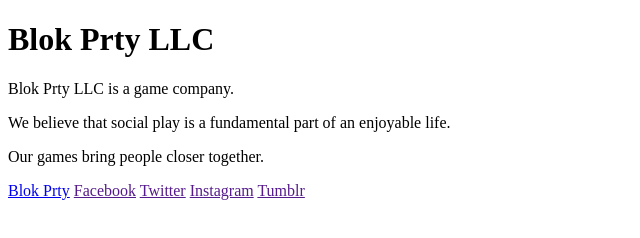
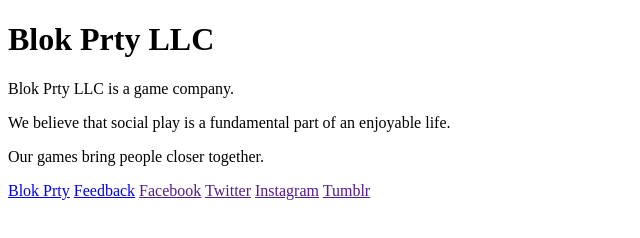
Before and after one commit to ronforbes/blokprty.com, a plain HTML site: page wwwroot/index.html in a window 1280 px wide. Shown: the whole page, without its empty margins (0-640 px from the left). Drawn offline with Linux system fonts and the light colour scheme.

Commit message:
Added link to feedback system

```diff
--- a/wwwroot/index.html
+++ b/wwwroot/index.html
@@ -11,6 +11,7 @@
         <p>We believe that social play is a fundamental part of an enjoyable life.</p>
         <p>Our games bring people closer together.</p>
         <a href="play">Blok Prty</a>
+        <a href="https://blokprty.useresponse.com/">Feedback</a>
         <a href="">Facebook</a>
         <a href="">Twitter</a>
         <a href="">Instagram</a>
```
